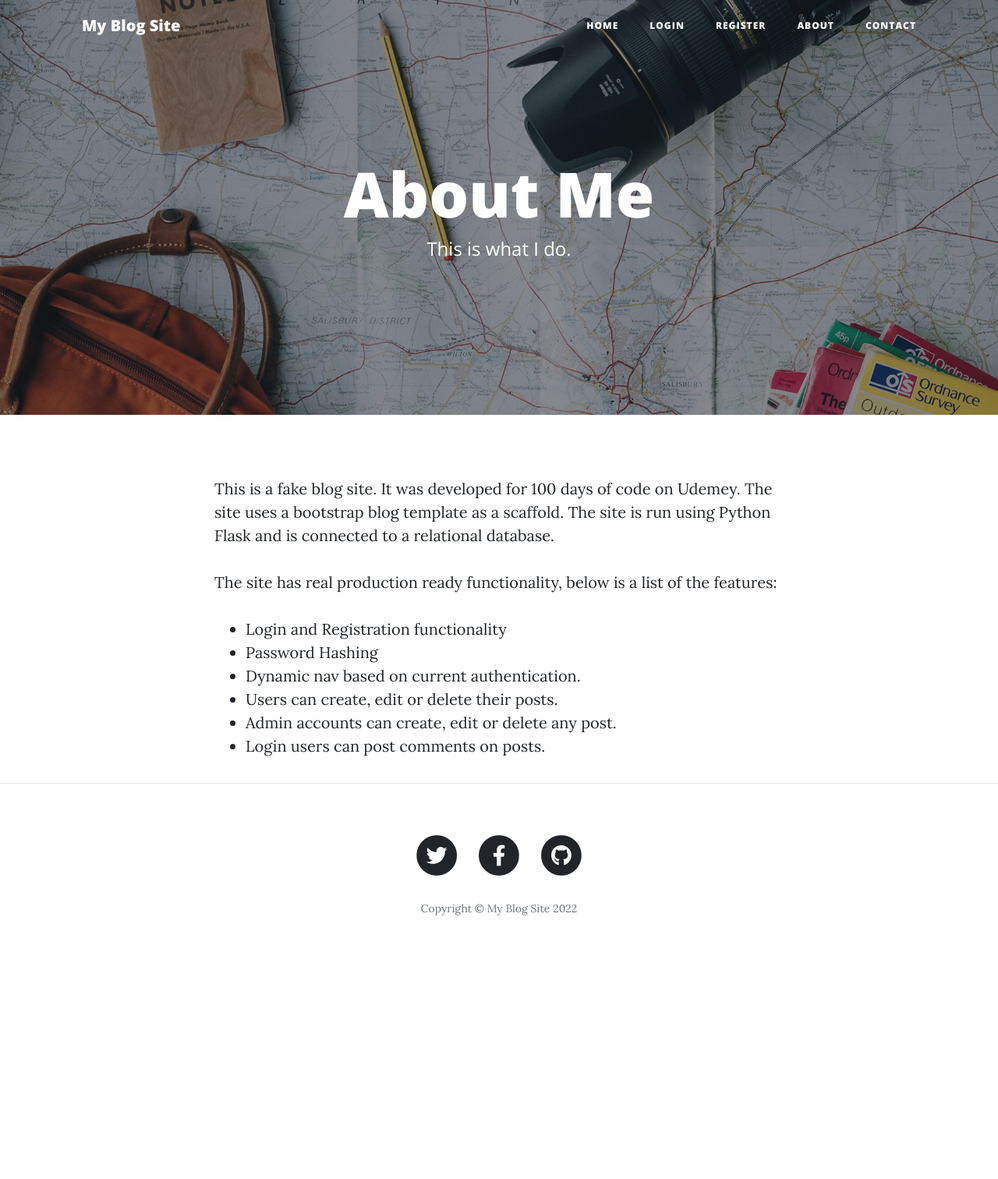
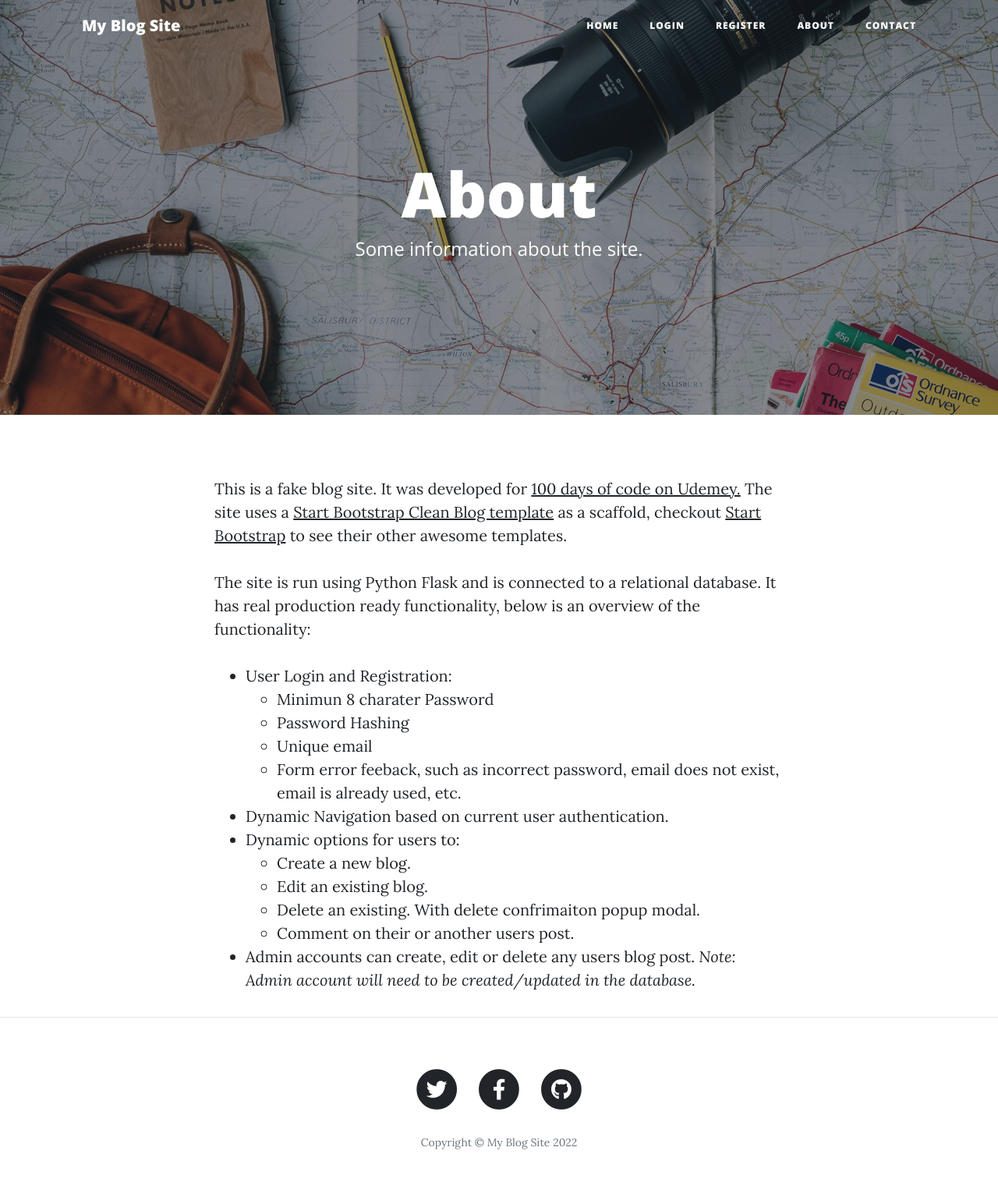
Before and after one commit to b3mery/Flask-Blog-Web-App, a Flask app: page /about in a window 1280 px wide. Shown: the top 1512 px of the page at 78% size. Before the commit the page ends 1174 px from the top, so only its background shows below. Run offline with Flask 2, Linux system fonts and the light colour scheme; some libraries are stand-ins or nearby versions.

Commit message:
Updated content

```diff
--- a/templates/about.html
+++ b/templates/about.html
@@ -1,14 +1,14 @@
 {% include "header.html" %}
 
   <!-- Page Header -->
-  <header class="masthead" style="background-image: url({{ url_for('static', filename='img/about-bg.jpg')}})">
+  <header class="masthead" style="background-image: url({{url_for('static', filename='img/about-bg.jpg')}})">
     <div class="overlay"></div>
     <div class="container">
       <div class="row">
         <div class="col-lg-8 col-md-10 mx-auto">
           <div class="page-heading">
-            <h1>About Me</h1>
-            <span class="subheading">This is what I do.</span>
+            <h1>About</h1>
+            <span class="subheading">Some information about the site.</span>
           </div>
         </div>
       </div>
@@ -19,16 +19,26 @@
   <div class="container">
     <div class="row">
       <div class="col-lg-8 col-md-10 mx-auto">
-        <p>This is a fake blog site. It was developed for 100 days of code on Udemey.
-          The site uses a bootstrap blog template as a scaffold. The site is run using Python Flask and is connected to a relational database.</p>
-        <p>The site has real production ready functionality, below is a list of the features:</p>
+        <p>This is a fake blog site. It was developed for <A href="https://www.udemy.com/course/100-days-of-code/">100 days of code on Udemey.</A>
+          The site uses a <a href="https://startbootstrap.com/previews/clean-blog">Start Bootstrap Clean Blog template</a> as a scaffold, checkout <a href="https://startbootstrap.com/">Start Bootstrap</a> to see their other awesome templates.</p>
+        <p>The site is run using Python Flask and is connected to a relational database. It has real production ready functionality, below is an overview of the functionality:</p>
         <ul>
-          <li>Login and Registration functionality</li>
-          <li>Password Hashing</li>
-          <li>Dynamic nav based on current authentication.</li>
-          <li>Users can create, edit or delete their posts.</li>
-          <li>Admin accounts can create, edit or delete any post.</li>
-          <li>Login users can post comments on posts.</li>
+          <li>User Login and Registration:</li>
+          <ul>
+            <li>Minimun 8 charater Password</li>
+            <li>Password Hashing</li>
+            <li>Unique email</li>
+            <li>Form error feeback, such as incorrect password, email does not exist, email is already used, etc.</li>
+          </ul>
+          <li>Dynamic Navigation based on current user authentication.</li>
+          <li>Dynamic options for users to:</li>
+          <ul>
+            <li>Create a new blog.</li>
+            <li>Edit an existing blog.</li>
+            <li>Delete an existing. With delete confrimaiton popup modal.</li>
+            <li>Comment on their or another users post.</li>
+          </ul>
+          <li>Admin accounts can create, edit or delete any users blog post. <i>Note: Admin account will need to be created/updated in the database.</i></li>
         </ul>
       </div>
     </div>
```
